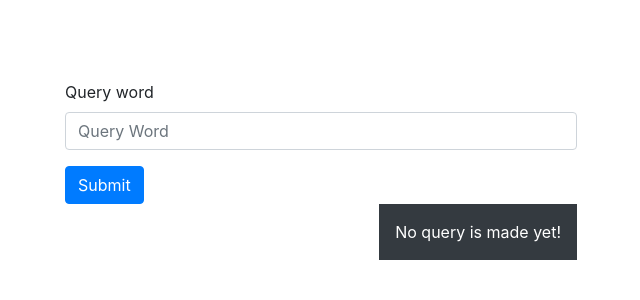
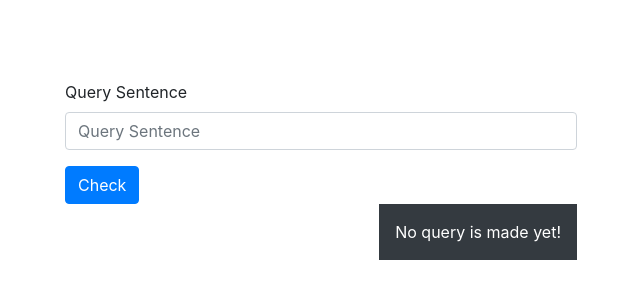
Before and after one commit to symoon23/bangla-spell-checker, a Django app: page / in a window 1280 px wide. Shown: the top 300 px of the page, without its empty margins (319-959 px from the left). Run offline with Django 3.2, Linux system fonts and the light colour scheme; some libraries are stand-ins or nearby versions.

Commit message:
Actual spell checker merged

```diff
--- a/main_app/templates/index.html
+++ b/main_app/templates/index.html
@@ -17,19 +17,21 @@
         <form method="POST" action="/">
             {% csrf_token %}
             <div class="form-group">
-                <label for="exampleInputEmail1">Query word</label>
-                <input name="query_word" type="text" class="form-control" id="exampleInputEmail1" aria-describedby="emailHelp"
-                    placeholder="Query Word" value={{query}}>
+                <label for="exampleInputEmail1">Query Sentence</label>
+                <input name="query_sentence" type="text" class="form-control" id="exampleInputEmail1" aria-describedby="emailHelp"
+                    placeholder="Query Sentence" value="{{query_sentence}}">
             </div>
-            <button type="submit" class="btn btn-primary">Submit</button>
+            <button type="submit" class="btn btn-primary">Check</button>
         </form>
         <div class="float-md-right">
             {% if result %}
-                {% if result is 'correct' %}
-                    <div class="p-3 mb-2 bg-success text-white">{{query}} is correct!</div>
-                {% else %}
-                    <div class="p-3 mb-2 bg-danger text-white">{{query}} is incorrect!</div>
-                {% endif %}
+                {% for answer in answer_list %}
+                    {% if answer.correct %}
+                        <div class="p-3 mb-2 bg-success text-white">{{answer.query_word}}</div>
+                    {% else %}
+                        <div class="p-3 mb-2 bg-danger text-white">{{answer.query_word}} -> {{answer.correct_word}}</div >
+                    {% endif %}
+                {% endfor %}
             {% else %}
                 <div class="p-3 mb-2 bg-dark text-white">No query is made yet!</div >
             {% endif %}
--- a/main_app/views.py
+++ b/main_app/views.py
@@ -1,13 +1,16 @@
 from django.shortcuts import render
 from django.views import View
+from .spellChecker.main import Main
 # Create your views here.
 
 class MainApp(View):
     template_name = 'index.html'
 
     def get(self, request, *args, **kwargs):
-        return render(request, self.template_name, {'result' : '', 'query': ''})
+        return render(request, self.template_name, {'result': '', 'query_sentence': '', 'answer_list': []})
 
     def post(self, request, *args, **kwargs):
-        query_word = request.POST['query_word']
-        return render(request, self.template_name, {'result': 'correct', 'query': query_word})
+        query_sentence = request.POST['query_sentence']
+        result = Main().getResult(query_sentence)
+        print(query_sentence)
+        return render(request, self.template_name, {'result': 'response', 'query_sentence': query_sentence, 'answer_list': result})
```
